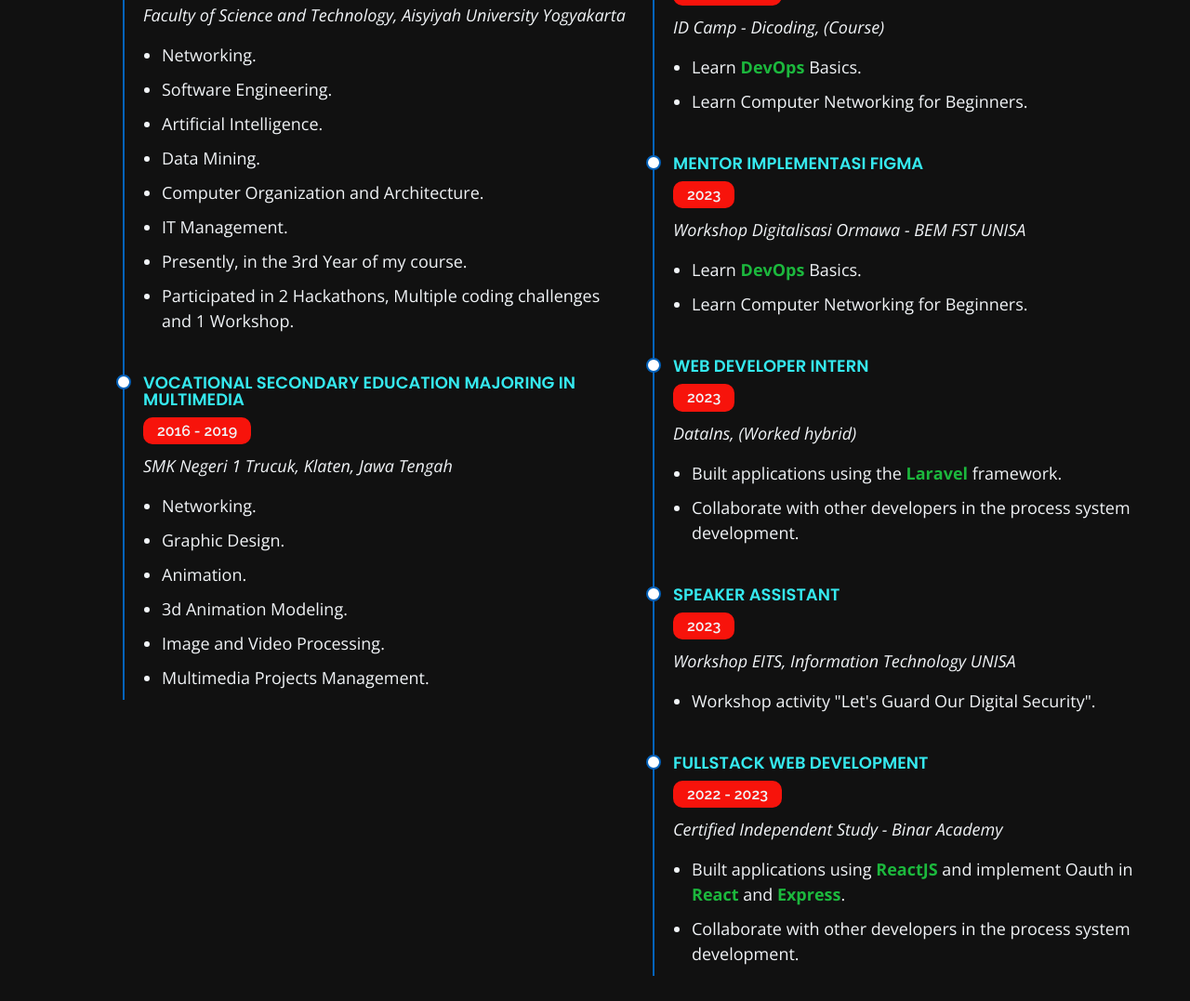
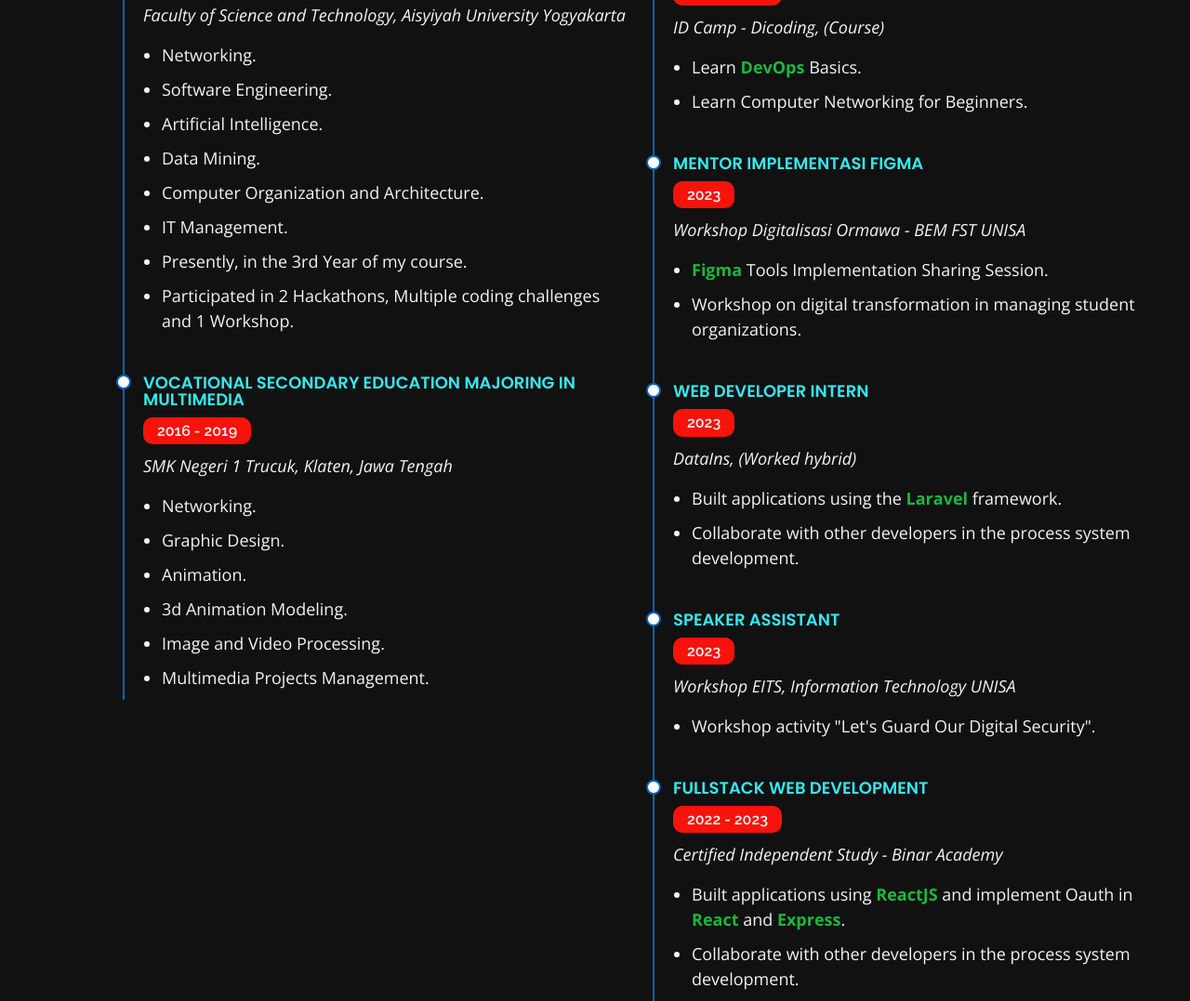
Before and after one commit to Nasuco/AnnasFolio, a plain HTML site: page index.html in a window 1280 px wide. Shown: the part 3222-4299 px from the top of the page at 93% size. Drawn offline with nearby package versions, Linux system fonts and the light colour scheme; animation ran at ten frames a second; a script that the page names is missing.

Commit message:
update index

```diff
--- a/index.html
+++ b/index.html
@@ -419,8 +419,8 @@
               <h5>2023</h5>
               <p><em>Workshop Digitalisasi Ormawa - BEM FST UNISA</em></p>
               <ul>
-                <li>Learn <b>DevOps</b> Basics.</li>
-                <li>Learn Computer Networking for Beginners.</li>
+                <li><b>Figma</b> Tools Implementation Sharing Session.</li>
+                <li>Workshop on digital transformation in managing student organizations.</li>
               </ul>
             </div>
 
```
